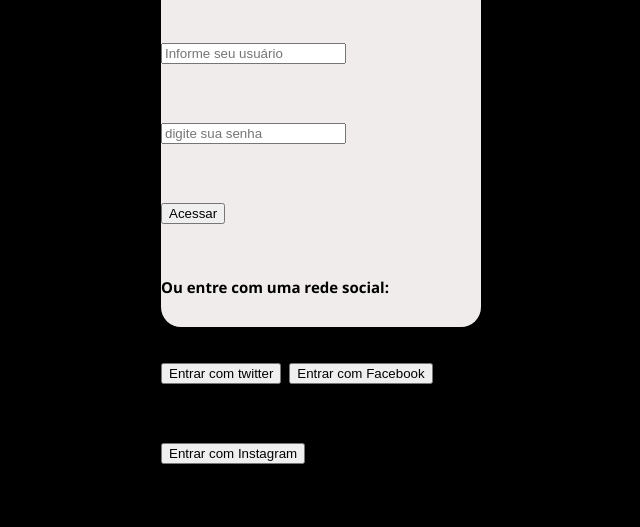
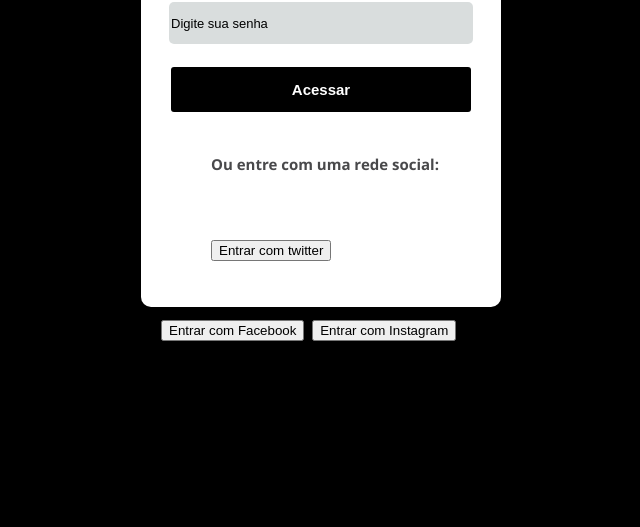
Before and after one commit to Djordsman/desafio-loginpage, a plain HTML site: page index.html in a window 1280 px wide. Shown: the part 273-800 px from the top of the page, without its empty margins (319-959 px from the left). Drawn offline with Linux system fonts and the light colour scheme.

Commit message:
Estilizando inputs e iniciando buttons

```diff
--- a/index.html
+++ b/index.html
@@ -13,11 +13,14 @@
     <div id="container">
         <div class="message">
             <span>Login</span>
+        </div>
 
+        <div class="input-buttons">
             <form>
                 <input placeholder="Informe seu usuário" type="text" name="user">
-                <input placeholder="digite sua senha" type="text" name="senha">
+                <input placeholder="Digite sua senha" type="password" name="senha">
             </form>
+        </div>
 
             <button class="cta-button">
                 Acessar
@@ -41,7 +44,6 @@
             </button>
             <!--Fim exec bts R.S.-->
 
-        </div>
     </div>
     <!--Fechando container-->
 </body>
--- a/style.css
+++ b/style.css
@@ -3,19 +3,85 @@ body {
 }
 
 #container{
-    background-color: rgb(241, 236, 236);
+    background-color: rgb(255, 255, 255);
     width: 320px;
-    margin: 200px auto;
+    margin: 140px auto;
+    padding: 20px;
     height: 400px;
     font-size: 30px;
     font-family:'Segoe UI', Tahoma, Geneva, Verdana, sans-serif;
     font-weight: bold;
     line-height: 80px;
     color: #000000;
-    border-radius: 20px;
+    border-radius: 10px;
+}
+
+.message{
+    margin-top: -20px;
+}
+
+input[type="text"]{
+    width: 300px;
+    background-color: rgba(215, 219, 219, 0.932);
+    height: 40px;
+    border-radius: 5px;
+    margin-top: 0px;
+    font-size: 13px;
+    color: rgb(0, 0, 0);
+    outline: 0px;
+    border: 1px;
+}
+
+input[type="password"]{
+    width: 300px;
+    background-color: rgba(215, 219, 219, 0.932);
+    height: 40px;
+    border-radius: 5px;
+    margin-top: 13px;
+    font-size: 13px;
+    color: rgb(0, 0, 0);
+    outline: 0px;
+    border: 1px;
+}
+
+input[type="password"]::placeholder, input[type="text"]::placeholder{
+    color: rgb(0, 0, 0);
+}
+
+input[type="password"]:focus, input[type="text"]:focus{
+    outline: 0;
+    color: rgb(12, 7, 7);
+    border: 2px solid #000000cc;
+
+}
+
+form{
+    text-align: center;
+    padding: 0px;
+    display: flex;
+    flex-direction: column;
+    align-items: center;
+    justify-content: center;
+}
+
+.cta-button{
+    width: 300px;
+    height: 45px;
+    margin: -50px 10px;
+    font-size: 15px;
+    font-weight: bold;
+    color: white;
+    background-color: #000000;
+    border: 0px;
+    border-radius: 3px;
 }
 
 .message-option{
+    color: rgb(73, 73, 75);
     font-size: 15px;
-    font-weight: inherit;
+    margin: 0px 0 0 50px;
 }
+
+.btn-twitter{
+    margin: 20px 0 0 50px;
+}
```
